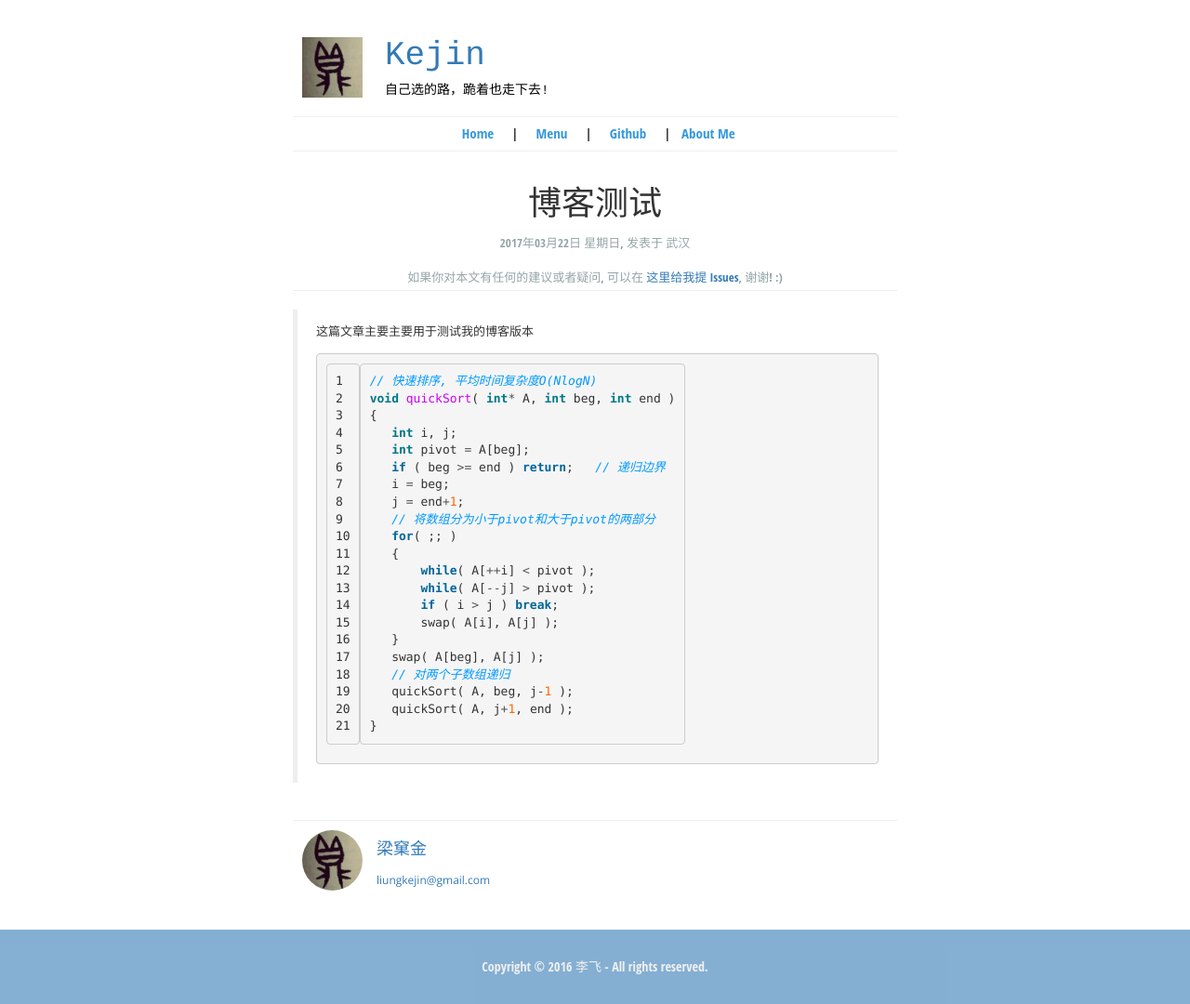
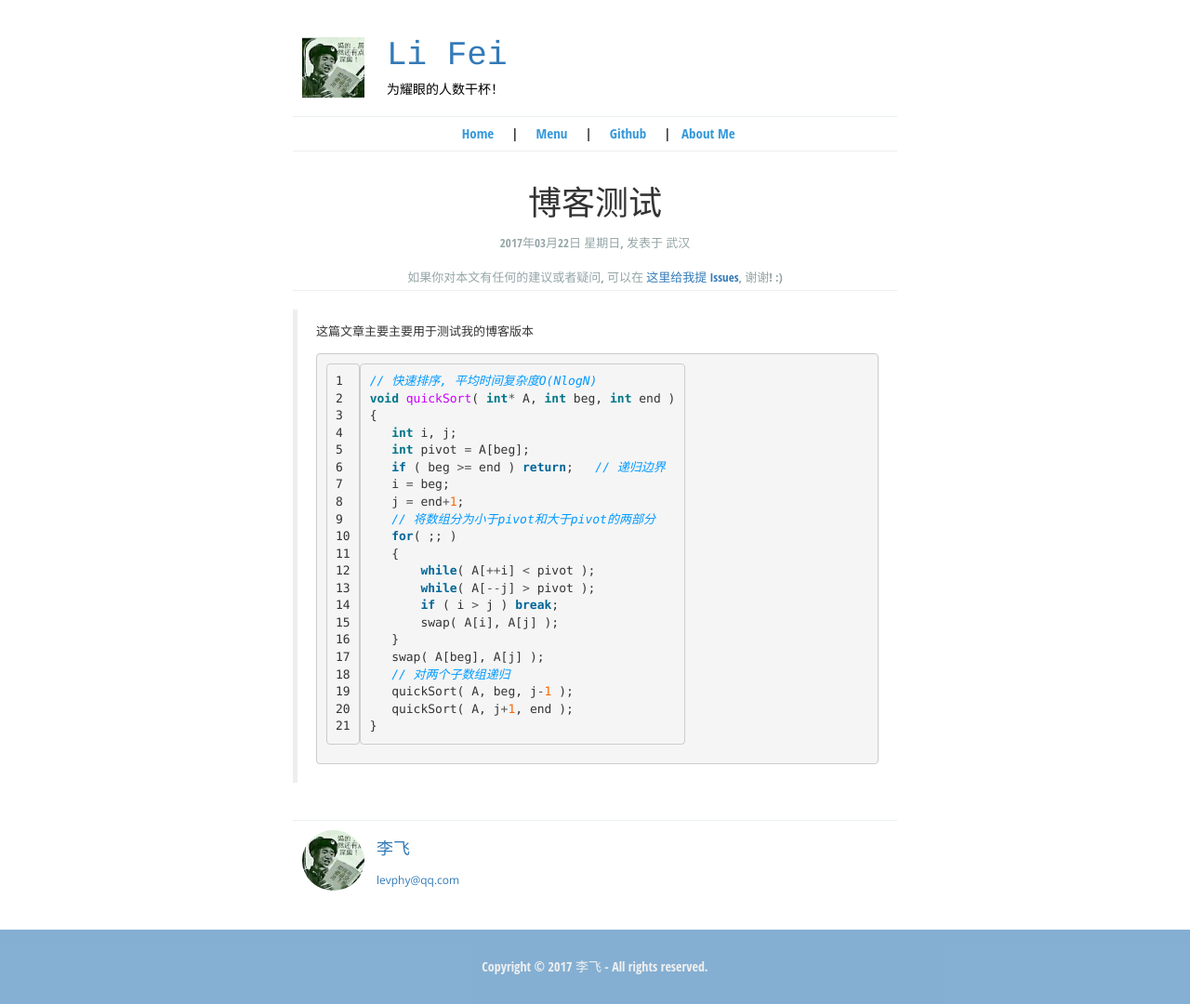
Before and after one commit to Levphy/Levphy.github.io, a Jekyll site: the page built from _posts/2017-03-22-try-another.md, in a window 1280 px wide. Shown: the whole page at 93% size. Built offline with Jekyll 4.4.1, drawn with Linux system fonts in a browser that asks for light colours.

Commit message:
改了include

```diff
--- a/_data/blog.yml
+++ b/_data/blog.yml
@@ -1,2 +1,2 @@
-title: Kejin
-description: 自己选的路，跪着也走下去!
+title: Li Fei
+description: 为耀眼的人数干杯！
--- a/_includes/author_header.html
+++ b/_includes/author_header.html
@@ -2,7 +2,7 @@
     <div class="container">
         <div class="row-center">
             <div class="col-md-7">
-                <a href="index.html"><img src="/assets/img/avatar.JPG" title="Avatar" alt="My Avatar"></a>
+                <a href="index.html"><img src="/assets/img/psb.jpg" title="Li Fei" alt="My Blogr"></a>
                 <h4>{{ site.data.author.name }}</h4>
                 <p>{{ site.data.author.title }}</p>
                 <p class="muted">{{ site.data.author.address }}</p>
--- a/_includes/blog_header.html
+++ b/_includes/blog_header.html
@@ -1,7 +1,7 @@
 <header class="bloghead">
     <dev class="authorheader">
         <a href="/">
-            <img alt="My Avatar" src="/assets/img/avatar.JPG"/>
+            <img alt="My Blog" src="/assets/img/psb.jpg"/>
         </a>
         <dev class="blogtitle">
             <h1><a href="/">{{ site.data.blog.title }}</a></h1>
@@ -15,7 +15,7 @@
             <li>|</li>
             <li><a href="/menu.html">Menu</a></li>
             <li>|</li>
-            <li><a target="_blank" href="https://github.com/liungkejin">Github</a></li>
+            <li><a target="_blank" href="https://github.com/levphy">Github</a></li>
             <li>|</li>
             <li><a target="_blank" href="/about.html"> About Me</a></li>
         </ul>
--- a/_includes/footer.html
+++ b/_includes/footer.html
@@ -2,7 +2,7 @@
     <div class="container-fluid">
         <div class="row-fluid">
             <div class="col-md-12">
-                Copyright &copy; 2016 {{ site.data.author.name }} - All rights reserved.
+                Copyright &copy; 2017 {{ site.data.author.name }} - All rights reserved.
             </div>
         </div>
     </div>
--- a/_includes/post_footer.html
+++ b/_includes/post_footer.html
@@ -1,9 +1,9 @@
 <footer class="article-footer">
     <div class="authorimage">
-        <img src="/assets/img/avatar.JPG" alt="My Avatar" class="img-circle">
+        <img src="/assets/img/psb.JPG" alt="My Blog" class="img-circle">
     </div>
     <section class="author">
-        <h4><a href="/about.html">梁窠金</a></h4>
-        <a href="mailto:liungkejin@gmail.com">liungkejin@gmail.com</a>
+        <h4><a href="/about.html">李飞</a></h4>
+        <a href="mailto:levphy@qq.com">levphy@qq.com</a>
     </section>
 </footer>
```
